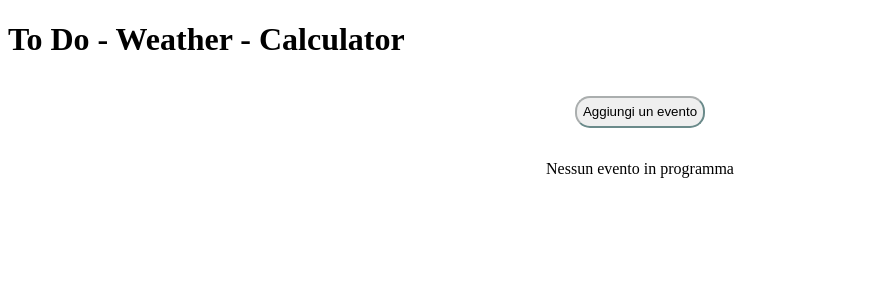
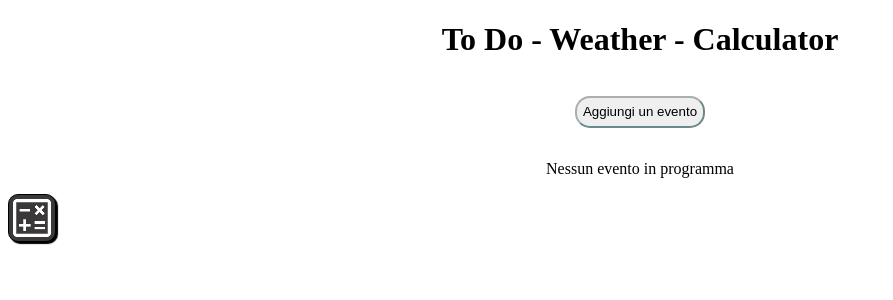
Before and after one commit to Dave02233/ToDoWeatherCalculatorApp, a React (Vite) app: page / in a window 1280 px wide. Shown: the top 300 px of the page, without its empty margins (0-893 px from the left). Built offline with nearby package versions, Linux system fonts and the light colour scheme.

Commit message:
Calculator init

```diff
--- a/src/App.jsx
+++ b/src/App.jsx
@@ -1,8 +1,6 @@
-import { useEffect, useState } from "react";
 import styles from "./App.module.css";
+import Calculator from "./Calculator/Calculator";
 import ToDoList from "./ToDoList/ToDoList";
-
-import fetchMeteoData from "./openMeteo/openMeteo";
 
 
 // To Do List
@@ -25,10 +23,11 @@ function App () {
 
   return (
     <>
-      <header>
+      <header className={styles.mainTitle}>
         <h1>To Do - Weather - Calculator</h1>
       </header>
       <ToDoList />
+      <Calculator />
     </>
   );
 }
--- a/src/App.module.css
+++ b/src/App.module.css
@@ -0,0 +1,4 @@
+.mainTitle {
+    width: 100%;
+    text-align: center;
+}
--- /dev/null
+++ b/src/Calculator/Calculator.jsx
@@ -0,0 +1,21 @@
+import styles from './Calculator.module.css';
+import { useState } from 'react';
+
+export default function Calculator () {
+
+    const [visible, setVisible] = useState(false)
+
+    const handleClickVisible = () => {
+        setVisible(!visible);
+    }
+
+    return (
+        <>
+            {
+                visible
+                ? <h1>Ecco la calcolatrice</h1>
+                : <button className={styles.calculatorVisibleButton} onClick={handleClickVisible}>_</button>
+            }
+        </>
+    )
+}
--- /dev/null
+++ b/src/Calculator/Calculator.module.css
@@ -0,0 +1,23 @@
+.calculatorVisibleButton {
+    display: flex;
+    border-radius: 10px;
+    width: 3rem;
+    height: 3rem;
+
+    padding: 0rem;
+
+    font-size: 0;
+
+    background-color: rgb(58, 56, 56);
+    border: 1px solid black;
+
+    background-image: url(/Calculator/VisibilityButton.png);
+    background-position: center;
+
+    box-shadow: 2px 2px 1px ;
+}
+
+.calculatorVisibleButton:hover {
+    background-color: rgb(87, 60, 60);
+
+}
```
Also changed, not shown: public/Calculator/VisibilityButton.png (added).
